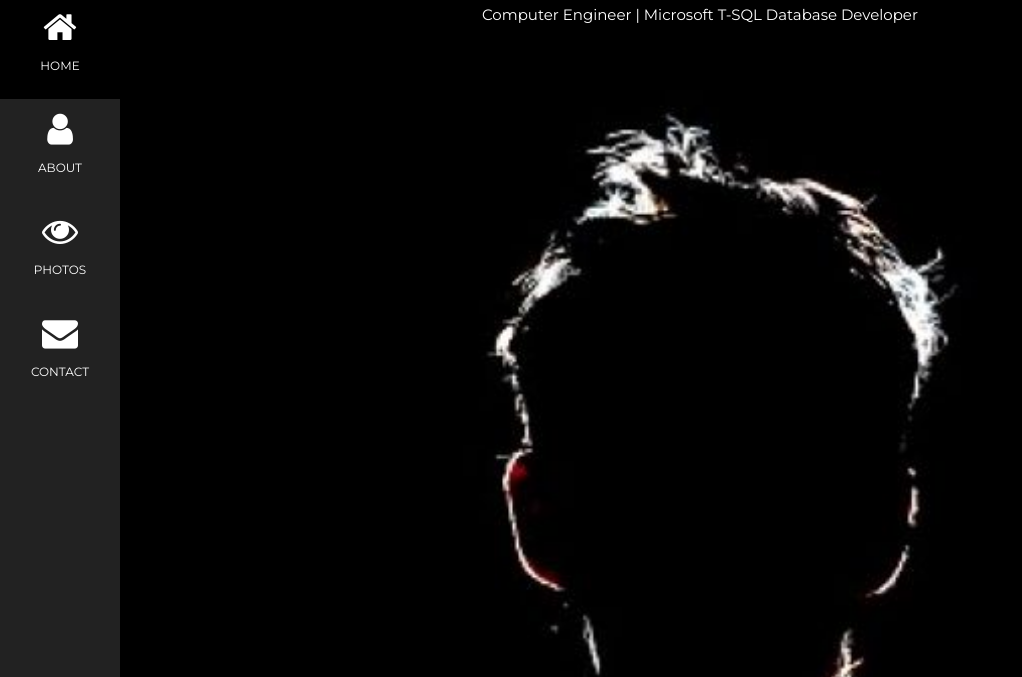
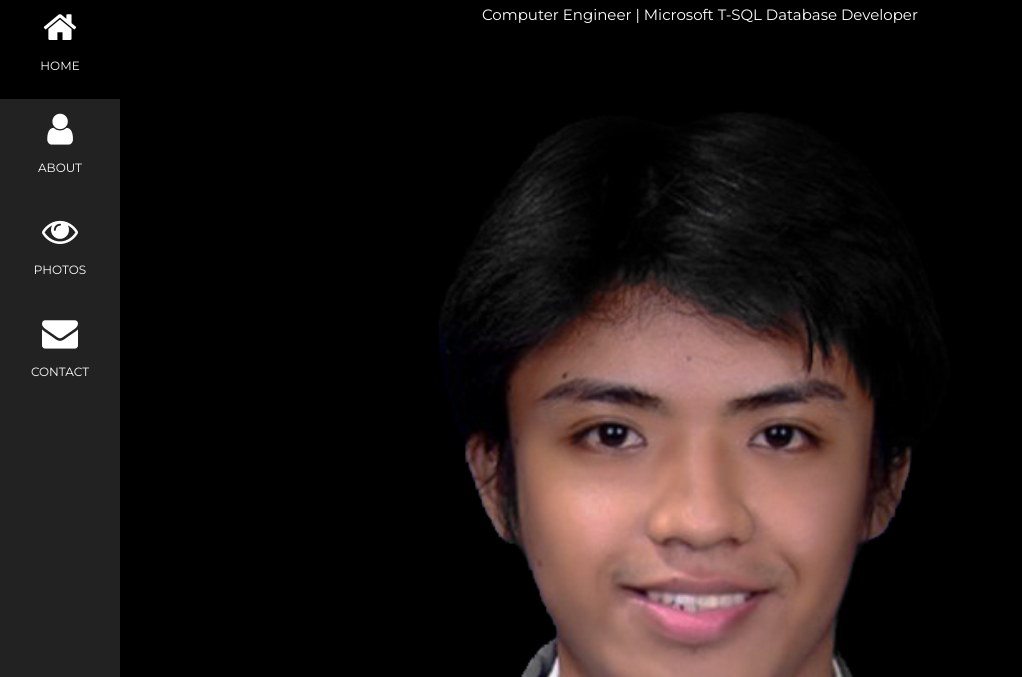
Before and after one commit to davdavid29/portfolio_bnw_theme, a plain HTML site: page index.html in a window 1280 px wide. Shown: the part 123-800 px from the top of the page, without its empty margins (0-1022 px from the left). Drawn offline with Linux system fonts and the light colour scheme; a script that the page names is missing.

Commit message:
home picture

```diff
--- a/index.html
+++ b/index.html
@@ -67,7 +67,7 @@
     <!--<h1 class="w3-jumbo"><span class="w3-hide-small">I'm</span> MD Aguinaldo</h1>-->
     <p style="font-size: 45px!important; margin: 0px; padding: 0px;"><span class="w3-hide-small">I'm</span> MD Aguinaldo</p>
     <p>Computer Engineer | Microsoft T-SQL Database Developer</p>
-    <img src="/images/33.jpg" alt="boy" class="w3-image" width="992" height="1108">
+    <img src="/images/Maverick ID(bny)_website.png" alt="boy" class="w3-image" width="992" height="1108">
   </header>
 
   <!-- About Section -->
```
Also changed, not shown: images/Maverick ID(bny)_website.png (added).
